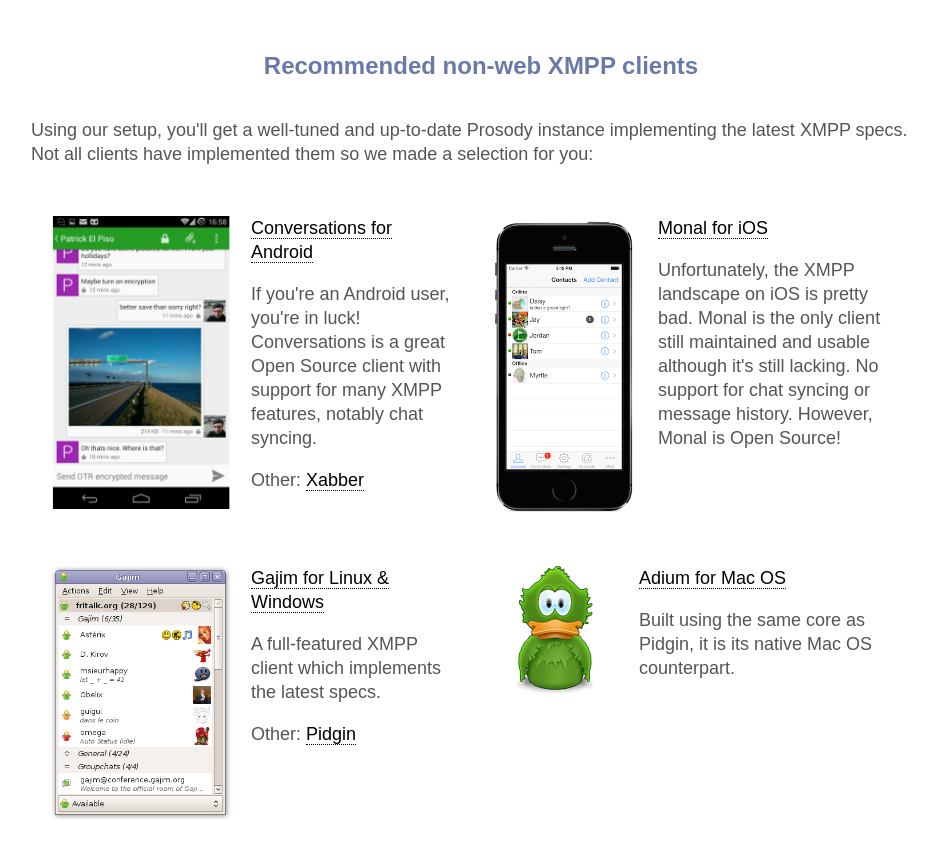
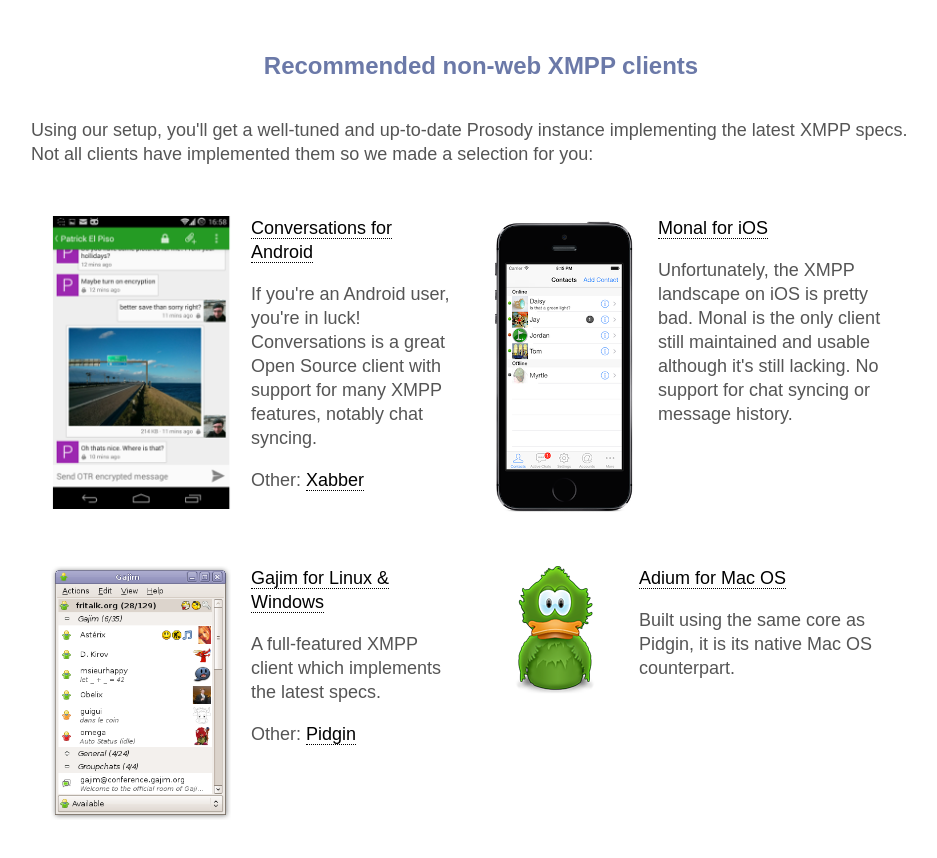
Before and after one commit to getkaiwa/kaiwa-site, a Jekyll site: the page built from index.html, in a window 1280 px wide and 900 px high, scrolled down 2466 px. Shown: the top 858 px of the window, without its empty margins (159-1096 px from the left). Built offline with Jekyll 4.4.1, drawn with Linux system fonts in a browser that asks for light colours; nearby versions of some CDN libraries.

Commit message:
removed wrong licence info about monal.im

```diff
--- a/index.html
+++ b/index.html
@@ -183,8 +183,7 @@
       <p>
         Unfortunately, the XMPP landscape on iOS is pretty bad. Monal is the
         only client still maintained and usable although it's still lacking.
-        No support for chat syncing or message history. However, Monal is
-        Open Source!
+        No support for chat syncing or message history.
       </p>
     </li>
     <li>
```
